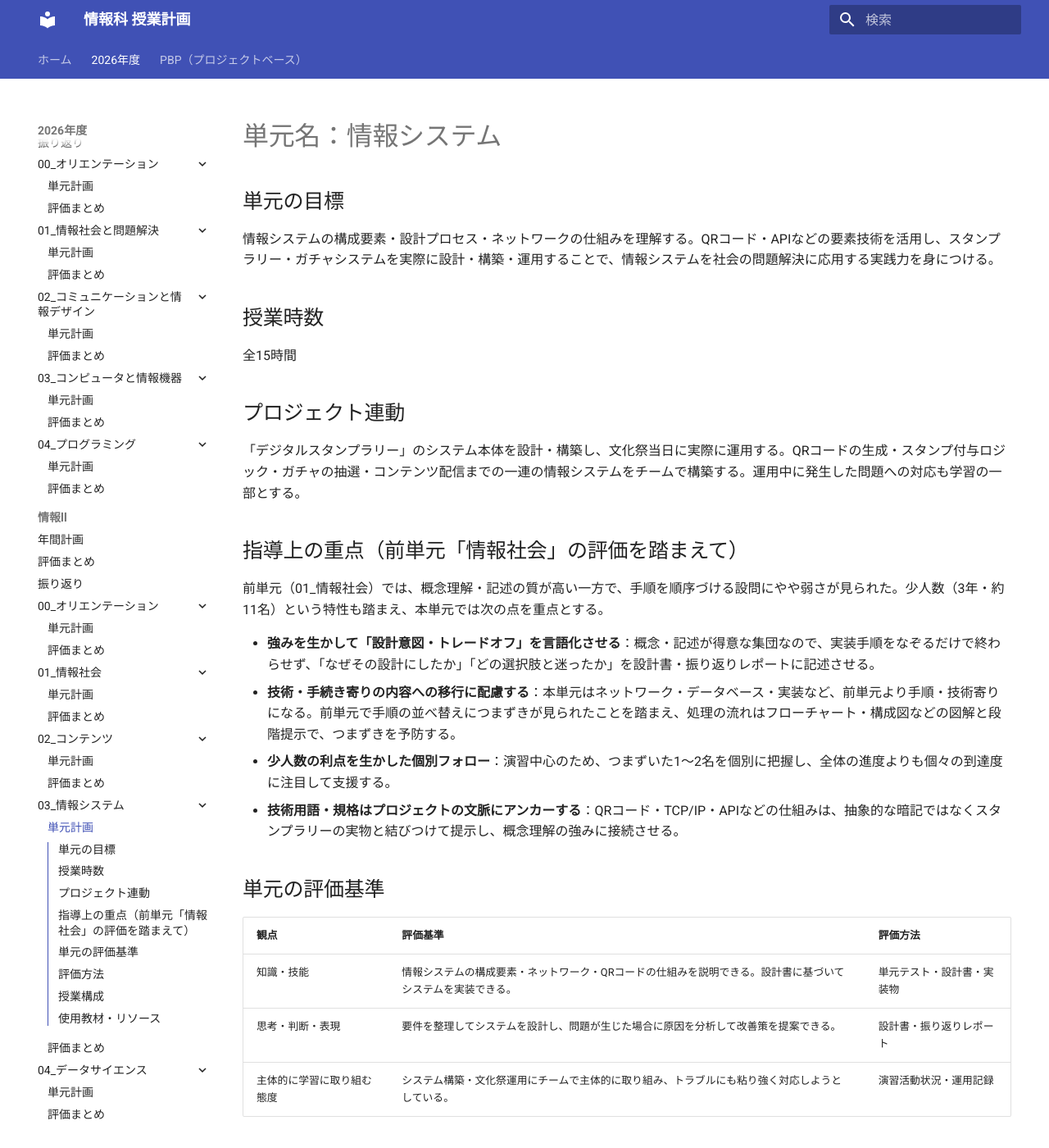
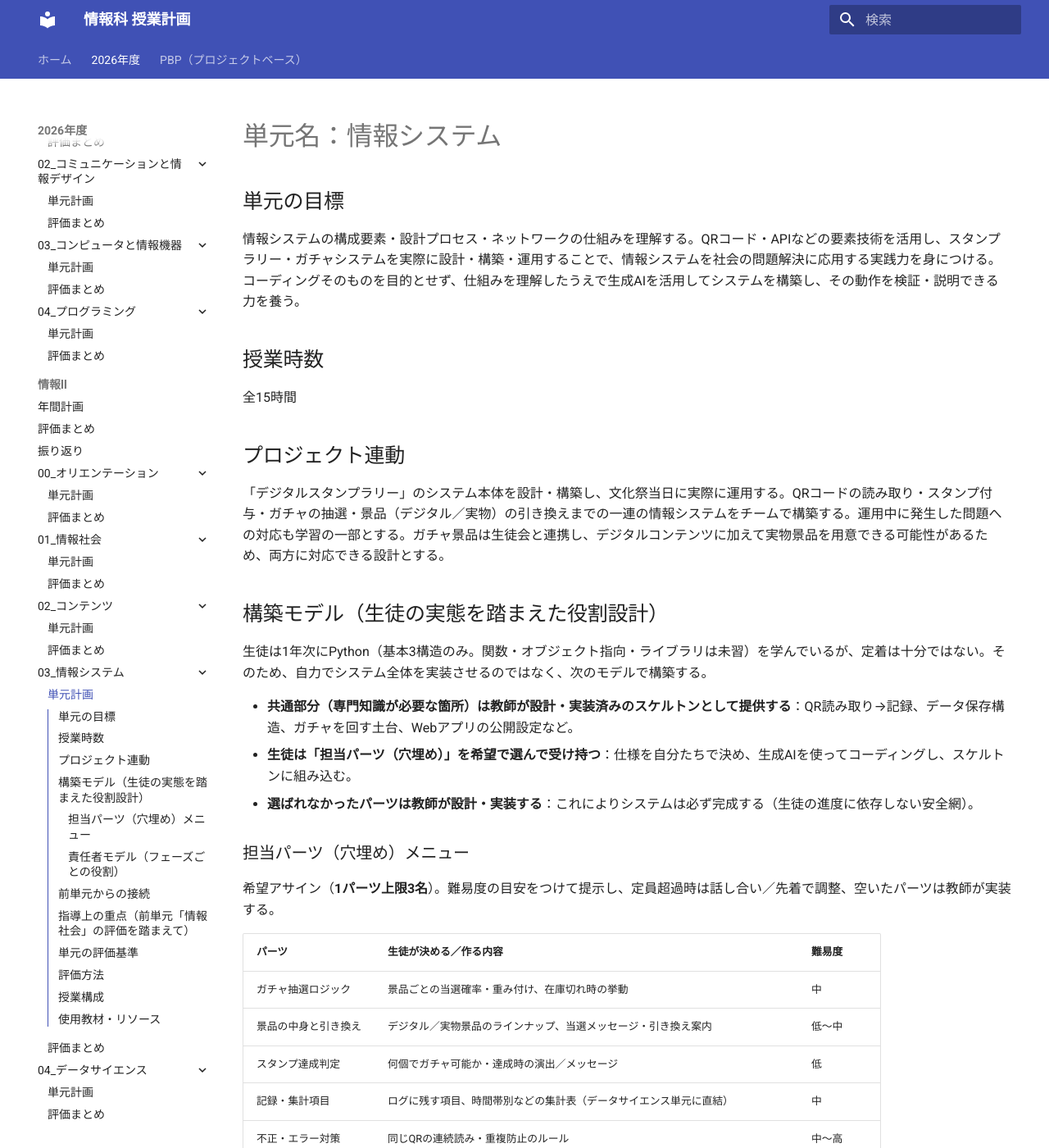
Before and after one commit to mmmmatsuuuu/edu, an MkDocs documentation site: the page built from docs/2026/informa2/03_情報システム/01_単元計画.md, in a window 1280 px wide and 1400 px high. Shown: the whole window at 82% size. Built offline with MkDocs 1.6.1 and Material for MkDocs 9.7.7, drawn with Linux system fonts in a browser that asks for light colours; some of the changed text lies outside the part shown.

Commit message:
Fix: 03_情報システム 単元計画を実態に合わせて改訂（2026 情報Ⅱ）
- 生成AI協働・スケルトン提供＋担当パーツ穴埋めの構築モデルを追加
- 責任者モデル（設計/実装/検証）と評価エビデンスを明記
- UI設計・ガチャ景品の前単元接続、実物景品対応を反映
- 授業構成を全工程に合わせて再編

Co-Authored-By: Claude Opus 4.8 <noreply@anthropic.com>

```diff
--- a/docs/2026/informa2/03_情報システム/01_単元計画.md
+++ b/docs/2026/informa2/03_情報システム/01_単元計画.md
@@ -2,7 +2,7 @@
 
 ## 単元の目標
 
-情報システムの構成要素・設計プロセス・ネットワークの仕組みを理解する。QRコード・APIなどの要素技術を活用し、スタンプラリー・ガチャシステムを実際に設計・構築・運用することで、情報システムを社会の問題解決に応用する実践力を身につける。
+情報システムの構成要素・設計プロセス・ネットワークの仕組みを理解する。QRコード・APIなどの要素技術を活用し、スタンプラリー・ガチャシステムを実際に設計・構築・運用することで、情報システムを社会の問題解決に応用する実践力を身につける。コーディングそのものを目的とせず、仕組みを理解したうえで生成AIを活用してシステムを構築し、その動作を検証・説明できる力を養う。
 
 ## 授業時数
 
@@ -10,14 +10,54 @@
 
 ## プロジェクト連動
 
-「デジタルスタンプラリー」のシステム本体を設計・構築し、文化祭当日に実際に運用する。QRコードの生成・スタンプ付与ロジック・ガチャの抽選・コンテンツ配信までの一連の情報システムをチームで構築する。運用中に発生した問題への対応も学習の一部とする。
+「デジタルスタンプラリー」のシステム本体を設計・構築し、文化祭当日に実際に運用する。QRコードの読み取り・スタンプ付与・ガチャの抽選・景品（デジタル／実物）の引き換えまでの一連の情報システムをチームで構築する。運用中に発生した問題への対応も学習の一部とする。ガチャ景品は生徒会と連携し、デジタルコンテンツに加えて実物景品を用意できる可能性があるため、両方に対応できる設計とする。
+
+## 構築モデル（生徒の実態を踏まえた役割設計）
+
+生徒は1年次にPython（基本3構造のみ。関数・オブジェクト指向・ライブラリは未習）を学んでいるが、定着は十分ではない。そのため、自力でシステム全体を実装させるのではなく、次のモデルで構築する。
+
+- **共通部分（専門知識が必要な箇所）は教師が設計・実装済みのスケルトンとして提供する**：QR読み取り→記録、データ保存構造、ガチャを回す土台、Webアプリの公開設定など。
+- **生徒は「担当パーツ（穴埋め）」を希望で選んで受け持つ**：仕様を自分たちで決め、生成AIを使ってコーディングし、スケルトンに組み込む。
+- **選ばれなかったパーツは教師が設計・実装する**：これによりシステムは必ず完成する（生徒の進度に依存しない安全網）。
+
+### 担当パーツ（穴埋め）メニュー
+
+希望アサイン（**1パーツ上限3名**）。難易度の目安をつけて提示し、定員超過時は話し合い／先着で調整、空いたパーツは教師が実装する。
+
+| パーツ | 生徒が決める／作る内容 | 難易度 |
+|---|---|---|
+| ガチャ抽選ロジック | 景品ごとの当選確率・重み付け、在庫切れ時の挙動 | 中 |
+| 景品の中身と引き換え | デジタル／実物景品のラインナップ、当選メッセージ・引き換え案内 | 低〜中 |
+| スタンプ達成判定 | 何個でガチャ可能か・達成時の演出／メッセージ | 低 |
+| 記録・集計項目 | ログに残す項目、時間帯別などの集計表（データサイエンス単元に直結） | 中 |
+| 不正・エラー対策 | 同じQRの連続読み・重複防止のルール | 中〜高 |
+| 画面の文言・案内 | 利用者向けの説明・エラー時メッセージ（UIは前単元「コンテンツ」の成果を活用） | 低 |
+
+### 責任者モデル（フェーズごとの役割）
+
+各パーツの構築は「設計→実装→検証」の3フェーズで進める。**作業はパーツのメンバー全員で行うが、各フェーズに責任者を1名置き、品質保証と評価用の記録を責任者が担う**。これにより全員が全工程を経験しつつ、個人の責任範囲と評価のエビデンスが明確になる。
+
+| フェーズ | 全員でやること | 責任者の仕事（評価対象） | 主に見る観点 |
+|---|---|---|---|
+| 設計 | 仕様・トレードオフを話し合って決める | 設計記録（なぜその仕様か／迷った選択肢）をまとめる | 思考・判断・表現 |
+| 実装 | AIへの指示出し・コード生成・組み込みを一緒に行う | 実装記録（使ったプロンプト・動作／修正の経緯）を残す | 知識・技能 |
+| 検証 | テスト・不具合探しを全員で行う | 検証記録（テスト項目・見つけた不具合・改善依頼）をまとめる | 思考・判断／態度 |
+
+- 責任者の**記録シートがそのまま観点別評価のエビデンス**となる。
+- **人数が3名未満のパーツ**：1名なら3フェーズすべての責任者、2名なら「設計＋検証」「実装」のように兼任とする。
+
+## 前単元からの接続
+
+- **UI設計は前単元「コンテンツ」で実施済み**（[02_コンテンツ/授業/03](../02_コンテンツ/授業/03_コンテンツの制作②_UIとアクセシビリティ.md)）。本単元ではUIを一から設計せず、その成果を統合・組み込む。
+- **ガチャ景品のデジタルコンテンツも前単元で制作済み**。本単元では景品の引き換え・配信の仕組み側を扱う。
 
 ## 指導上の重点（前単元「情報社会」の評価を踏まえて）
 
 前単元（01_情報社会）では、概念理解・記述の質が高い一方で、手順を順序づける設問にやや弱さが見られた。少人数（3年・約11名）という特性も踏まえ、本単元では次の点を重点とする。
 
-- **強みを生かして「設計意図・トレードオフ」を言語化させる**：概念・記述が得意な集団なので、実装手順をなぞるだけで終わらせず、「なぜその設計にしたか」「どの選択肢と迷ったか」を設計書・振り返りレポートに記述させる。
-- **技術・手続き寄りの内容への移行に配慮する**：本単元はネットワーク・データベース・実装など、前単元より手順・技術寄りになる。前単元で手順の並べ替えにつまずきが見られたことを踏まえ、処理の流れはフローチャート・構成図などの図解と段階提示で、つまずきを予防する。
+- **強みを生かして「設計意図・トレードオフ」を言語化させる**：概念・記述が得意な集団なので、生成AIに作らせて終わらせず、「なぜその仕様にしたか」「どの選択肢と迷ったか」を設計記録・振り返りレポートに記述させる。責任者モデルの記録がこれを支える。
+- **技術・手続き寄りの内容への移行に配慮する**：本単元はネットワーク・データ・実装など、前単元より手順・技術寄りになる。前単元で手順の並べ替えにつまずきが見られたことを踏まえ、処理の流れはフローチャート・構成図などの図解と段階提示で、つまずきを予防する。
+- **コーディングは生成AIとの協働で行う**：自力実装にこだわらず、AIに的確に指示し、出てきたコードの動作を検証・修正・説明できることを重視する。仕組みの理解とAI出力の検証を「知識・技能」「思考・判断」の中心に据える。
 - **少人数の利点を生かした個別フォロー**：演習中心のため、つまずいた1〜2名を個別に把握し、全体の進度よりも個々の到達度に注目して支援する。
 - **技術用語・規格はプロジェクトの文脈にアンカーする**：QRコード・TCP/IP・APIなどの仕組みは、抽象的な暗記ではなくスタンプラリーの実物と結びつけて提示し、概念理解の強みに接続させる。
 
@@ -25,42 +65,46 @@
 
 | 観点 | 評価基準 | 評価方法 |
 |---|---|---|
-| 知識・技能 | 情報システムの構成要素・ネットワーク・QRコードの仕組みを説明できる。設計書に基づいてシステムを実装できる。 | 単元テスト・設計書・実装物 |
-| 思考・判断・表現 | 要件を整理してシステムを設計し、問題が生じた場合に原因を分析して改善策を提案できる。 | 設計書・振り返りレポート |
-| 主体的に学習に取り組む態度 | システム構築・文化祭運用にチームで主体的に取り組み、トラブルにも粘り強く対応しようとしている。 | 演習活動状況・運用記録 |
+| 知識・技能 | 情報システムの構成要素・ネットワーク・QRコードの仕組みを説明できる。生成AIを活用して担当パーツを構築し、その動作を確認・説明できる。 | 単元テスト・実装記録・実装物 |
+| 思考・判断・表現 | 要件を整理して担当パーツを設計し、設計意図やトレードオフを言語化できる。問題が生じた場合に原因を分析して改善策を提案できる。 | 設計記録・検証記録・振り返りレポート |
+| 主体的に学習に取り組む態度 | システム構築・文化祭運用にチームで主体的に取り組み、責任者として品質保証に努め、トラブルにも粘り強く対応しようとしている。 | 演習活動状況・運用記録 |
 
 ## 評価方法
 
 | 評価方法 | タイミング | 備考 |
 |---|---|---|
 | 単元テスト | 単元末（第15時） | 選択・記述混合形式 |
-| 設計書・実装物 | 第8〜12時 | 要件定義・設計書・動作するシステム |
+| 記録シート（設計・実装・検証） | 第8〜11時 | 責任者がまとめるフェーズ記録。観点別評価のエビデンス |
+| 実装物 | 第10〜11時 | 動作する担当パーツ・統合されたシステム |
 | 運用記録・振り返りレポート | 文化祭後（第13〜14時） | 運用ログ・トラブル記録・改善案 |
 
 ## 授業構成
 
 | # | タイトル | 主な学習内容 | 備考 |
 |---|---|---|---|
-| 01 | 情報システムとは | 情報システムの定義・構成要素・社会での役割 | 座学 |
-| 02 | ネットワークの仕組み | TCP/IP・HTTP・DNS・クライアントとサーバ | 座学 |
-| 03 | データベースと情報管理 | データベースの役割・テーブル設計・SQLの基本 | 座学 |
-| 04 | QRコードと二次元コード | QRコードの仕組み・生成方法・活用事例 | 座学 |
-| 05 | APIとWebサービス連携 | APIの概念・REST API・外部サービスとの連携 | 座学 |
-| 06 | システム設計の進め方 | 要件定義・フローチャート・ユースケース・UI設計 | 座学 |
-| 07 | 演習①：要件定義とシステム設計 | スタンプラリー・ガチャの要件整理・設計書作成 | 演習 |
-| 08 | 演習②：QRコード生成・スタンプ機能の実装 | QRコード生成・スタンプ付与ロジックの実装 | 演習 |
-| 09 | 演習③：ガチャ・抽選機能の実装 | 抽選アルゴリズム・コンテンツ配信機能の実装 | 演習 |
-| 10 | 演習④：UI制作と統合テスト | 利用者向けUIの制作・システム全体の動作確認 | 演習 |
-| 11 | 演習⑤：リハーサルと修正 | 本番を想定した動作テスト・バグ修正・改善 | 演習 |
-| 12 | 演習⑥：文化祭運用（当日） | 本番運用・利用状況のモニタリング・トラブル対応 | 演習 |
-| 13 | 演習⑦：運用データ整理と振り返り① | 収集データの整理・運用記録のまとめ | 演習 |
-| 14 | 演習⑧：振り返り②・データサイエンス単元への引き渡し | 改善点整理・次単元（データサイエンス）への接続 | 演習 |
+| 01 | 情報システムとは | 情報システムの定義・構成要素・社会での役割／スタンプラリー全体像の提示 | 座学 |
+| 02 | ネットワークとクライアント・サーバ | TCP/IP・HTTP・DNS／「QRを読む→サーバに記録される」流れに接続 | 座学 |
+| 03 | データの管理 | データベースの役割・テーブル／レコード／フィールド・スプレッドシートをDBとして使う仕組み（SQLは概念紹介） | 座学 |
+| 04 | QRコードとWebアプリ | QRコードの仕組み・URLを開く＝サーバにアクセス／GAS Webアプリの仕組み | 座学 |
+| 05 | APIと生成AIの活用 | APIの概念・データのやり取り／生成AIにコードを書かせる作法（指示の出し方・出力の検証） | 座学 |
+| 06 | システムの全体設計を読む | 教師提供スケルトンの構造解説・処理の流れ・担当パーツがどこに入るかの理解 | 座学 |
+| 07 | 演習①：全体像の理解と担当パーツ決め | 完成済みシステムのデモ・各パーツの役割説明・希望アサイン・調整ルールの提示 | 演習 |
+| 08 | 演習②：担当パーツの設計 | 担当パーツの仕様化（穴埋め設計書）・設計意図とトレードオフの言語化・設計記録の作成 | 演習 |
+| 09 | 演習③：AIで実装（生成と確認） | プロンプト設計→AIでコード生成→動作確認・実装記録の作成 | 演習 |
+| 10 | 演習④：AIで実装（修正と組み込み） | 修正・スケルトンへの組み込み・つまずきの個別フォロー | 演習 |
+| 11 | 演習⑤：結合テストとリハーサル | 全パーツ統合・本番想定テスト・バグ修正・景品引き換え練習・検証記録の作成 | 演習 |
+| 12 | 演習⑥：文化祭運用（当日） | 本番運用・利用状況のモニタリング・トラブル対応・景品引き換え | 演習 |
+| 13 | 演習⑦：運用データ整理と振り返り① | 収集データの整理・運用記録のまとめ・データサイエンス単元へ渡すデータの確認 | 演習 |
+| 14 | 演習⑧：振り返り②・データサイエンス単元への引き渡し | 担当パーツの設計意図・トレードオフの振り返りレポート・次単元への接続 | 演習 |
 | 15 | 単元テストと振り返り | 単元テスト・単元全体の振り返り | テスト |
 
 ## 使用教材・リソース
 
 - 教科書：情報Ⅱ（東京書籍）第4章
-- Google Apps Script / Googleスプレッドシート（スタンプ・ガチャ管理）
-- QRコード生成ライブラリ（環境に応じて選択）
+- 教師提供のシステムスケルトン（Google Apps Script／Googleスプレッドシート）
+- 生成AI（コーディング支援。環境に応じて選択）
+- QRコード生成ライブラリ／サービス（環境に応じて選択）
+- 前単元「コンテンツ」で制作したガチャ景品コンテンツ・UI成果
 - Google Classroom（提出・共有）
 - 文化祭運用端末（タブレット等）
+- 生徒会と連携した実物景品（用意できる場合）
```
